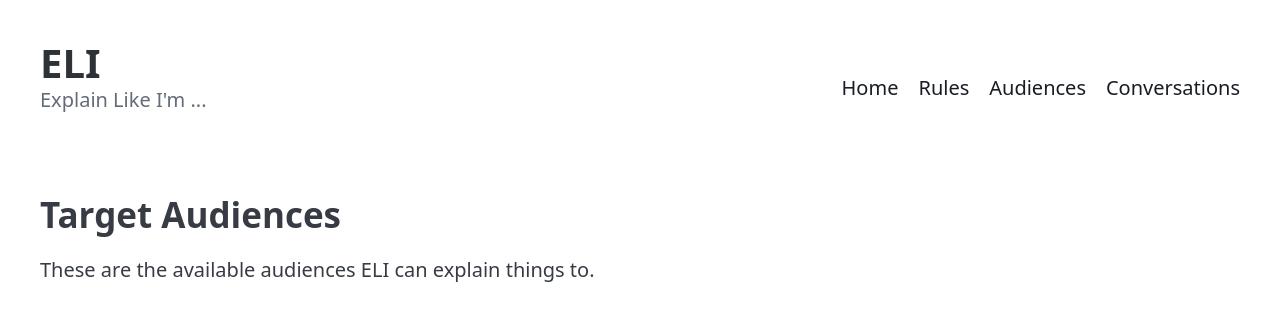
After one commit to dhrosa/eli, a Django app: page /audiences/ in a window 1280 px wide. The commit adds this page. Shown: the top 321 px of the page. Run offline with Django 5.2, Linux system fonts and the light colour scheme; data that the repository does not hold is empty; some libraries are stand-ins or nearby versions.

Commit message:
Begin audience list page.

```diff
--- /dev/null
+++ b/src/eli_app/templates/eli_app/audience_list.html
@@ -0,0 +1,14 @@
+{% extends "eli_app/base.html" %}
+
+{% block content %}
+<h2>Target Audiences</h2>
+<p>
+  These are the available audiences ELI can explain things to.
+</p>
+<ul>
+  {% for object in object_list %}
+  <li>{{object.name}}</li>
+  {% endfor %}
+</ul>
+
+{% endblock %}
--- a/src/eli_app/templates/eli_app/base.html
+++ b/src/eli_app/templates/eli_app/base.html
@@ -31,6 +31,7 @@
         <ul>
           <li><a class="contrast" href="{% url 'home' %}">Home</a></li>
           <li><a class="contrast" href="{% url 'rule_list' %}">Rules</a></li>
+          <li><a class="contrast" href="{% url 'audience_list' %}">Audiences</a></li>
           <li><a class="contrast" href="{% url 'conversation_list' %}">Conversations</a></li>
         </ul>
       </nav>
--- a/src/eli_app/urls.py
+++ b/src/eli_app/urls.py
@@ -7,4 +7,5 @@ urlpatterns = [
     path("conversations/", views.ConversationListView.as_view(), name="conversation_list"),
     path("conversations/<uuid:pk>/", views.ConversationView.as_view(), name="conversation"),
     path("rules/", views.RuleListView.as_view(), name="rule_list"),
+    path("audiences/", views.AudienceListView.as_view(), name="audience_list"),
 ]
--- a/src/eli_app/views.py
+++ b/src/eli_app/views.py
@@ -11,7 +11,7 @@ from django.views.generic.list import ListView
 from google import generativeai
 
 from .forms import QueryForm
-from .models import Rule, Conversation
+from .models import Rule, Conversation, Audience
 
 @cache
 def ai_model():
@@ -61,3 +61,6 @@ class ConversationListView(ListView):
 
 class RuleListView(ListView):
     model = Rule
+
+class AudienceListView(ListView):
+    model = Audience
```
